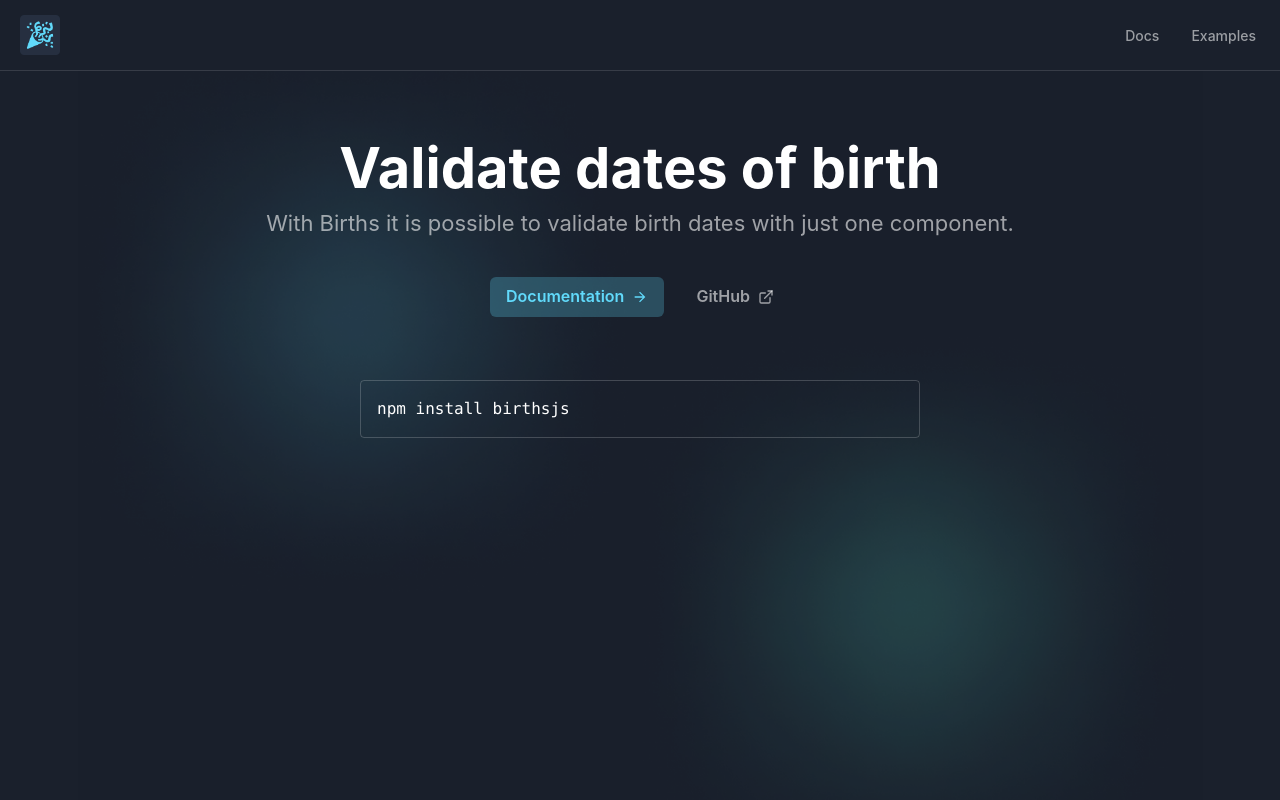
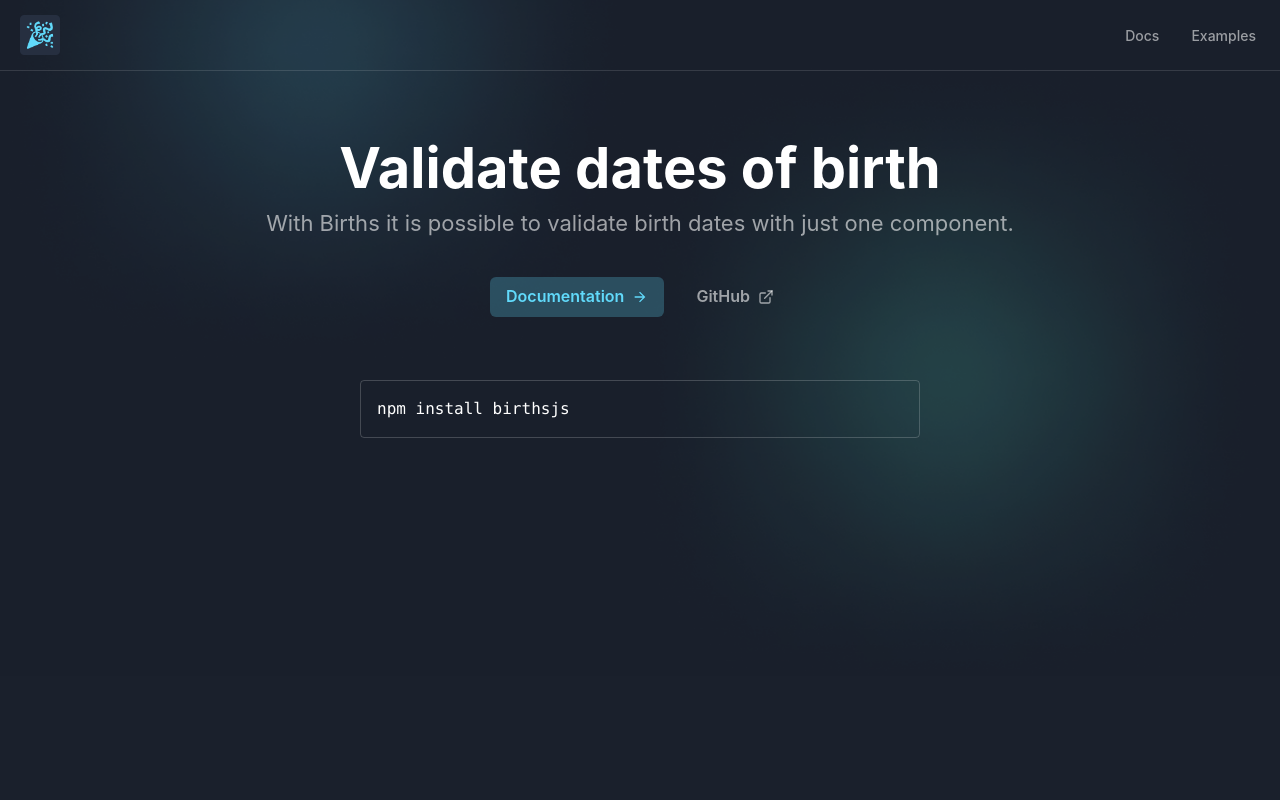
Before and after one commit to francisco-cruz/DocsBirthsJs, a React (Create React App) app: page / in a window 1280 px wide. Shown: the top 800 px of the page. Built offline with nearby package versions, Linux system fonts and the light colour scheme.

Commit message:
size hero

```diff
--- a/src/components/Header.js
+++ b/src/components/Header.js
@@ -17,7 +17,7 @@ export default function Header() {
   return (
     <Box borderBottom={"1px solid #ffffff20"}>
       <Flex
-        bg="#1A202C"
+        bg="transparent"
         color={useColorModeValue("gray.600", "white")}
         display="flex"
         flexDir="row-reverse"
--- a/src/pages/Index.js
+++ b/src/pages/Index.js
@@ -50,7 +50,7 @@ export default function Index() {
               backgroundRepeat: "no-repeat",
               pos: "absolute",
               backgroundPosition: "center",
-              top: 0,
+              top: -500,
               right: 0,
               left: 0,
               bottom: 0,
```
